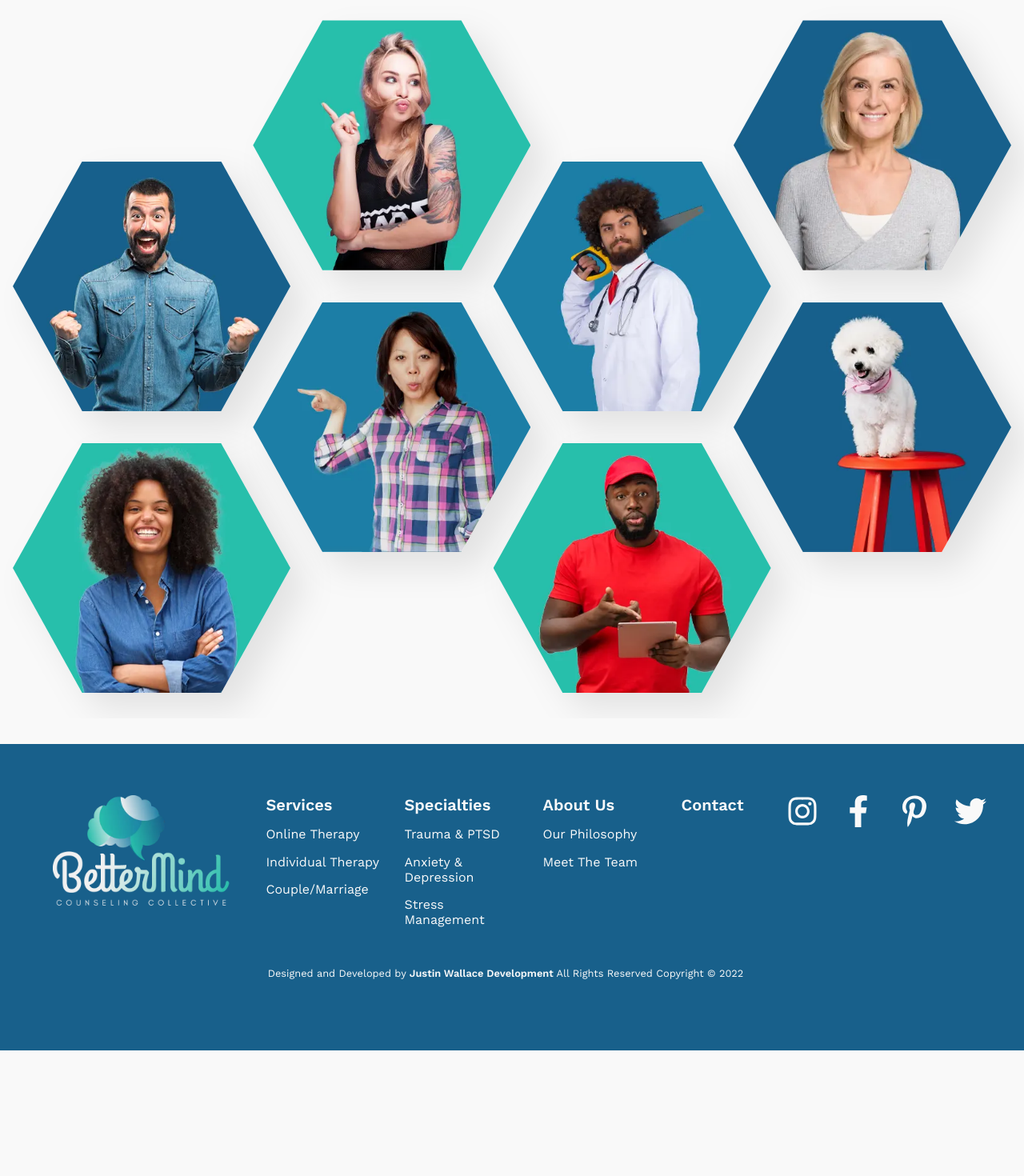
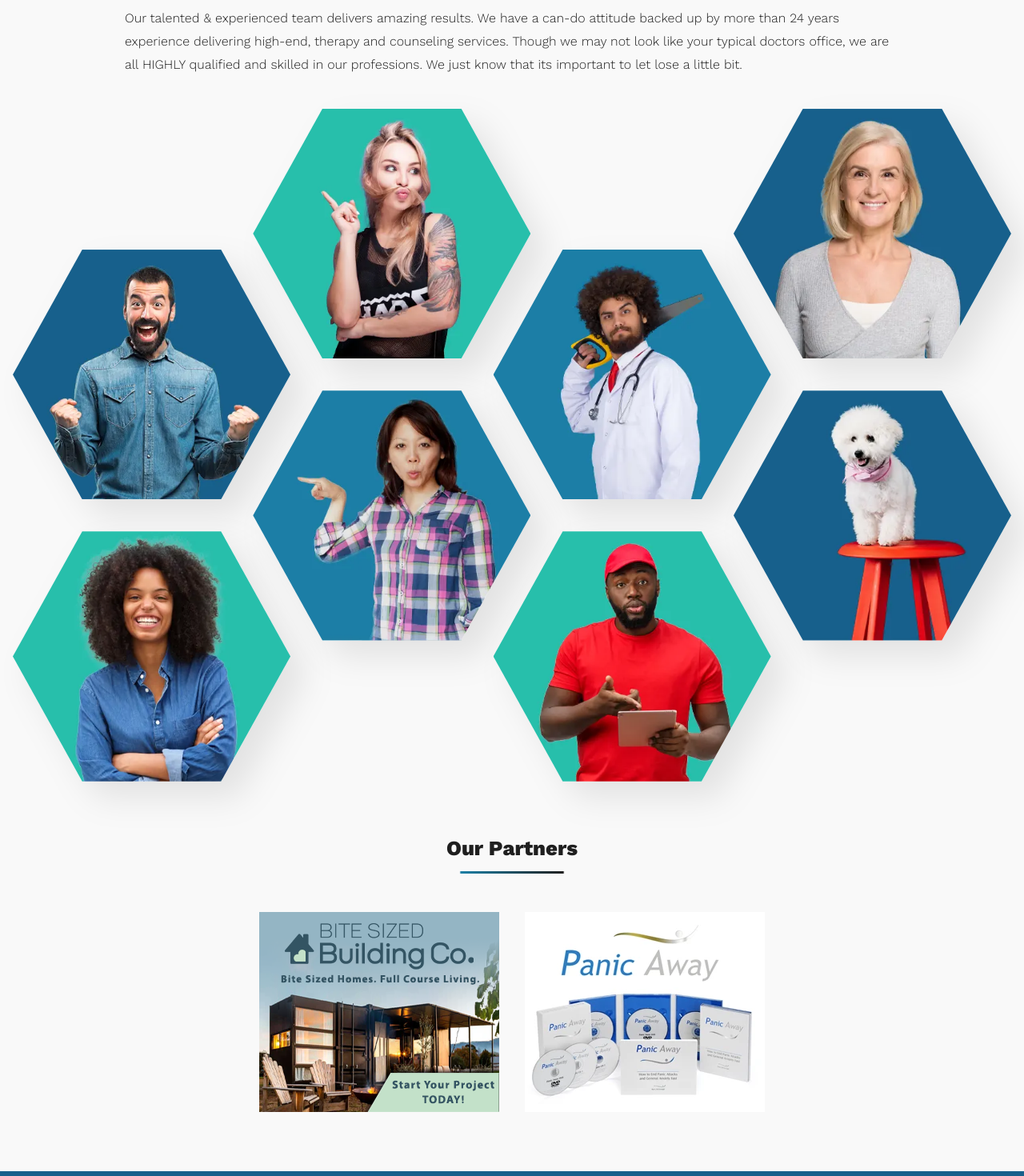
Before and after one commit to jpwallace22/BetterMind, a Next.js app: page /about/team in a window 1280 px wide. Shown: the part 560-2030 px from the top of the page at 80% size. Before the commit the page ends 1873 px from the top, so only its background shows below. Built offline with nearby package versions, Linux system fonts and the light colour scheme; a web font is replaced by a local one.

Commit message:
team page added the team members, and sponnsorshiop links

```diff
--- a/pages/about/team.js
+++ b/pages/about/team.js
@@ -4,13 +4,14 @@ import Footer from "../components/Footer";
 import Header from "../components/Header";
 import TeamMember from "../components/TeamMember";
 import { teamMembers } from "../../public/teamData";
+import Image from "next/image";
 
 function Team() {
-  const title = "The Team";
+  const title = "Our Team";
   return (
     <>
       <Head>
-        <title>BetterMind - Our Team</title>
+        <title>BetterMind - {title}</title>
         <meta
           name="BetterMind Counseling Collective"
           content="A collective of Therapists and Doctors delivering cutting edge mental healthcare to the greater San Diego area"
@@ -23,6 +24,14 @@ function Team() {
         </div>
         <div className="hero-content px-1">
           <h2 className="hero">{title}</h2>
+          <p>
+            Our talented &amp; experienced team delivers amazing results. We
+            have a can-do attitude backed up by more than 24 years experience
+            delivering high-end, therapy and counseling services. Though we may
+            not look like your typical doctors office, we are all HIGHLY
+            qualified and skilled in our professions. We just know that its
+            important to let lose a little bit.
+          </p>
         </div>
         <div className="col-12 px-1">
           <ul className="hex-grid__list">
@@ -38,6 +47,43 @@ function Team() {
             ))}
           </ul>
         </div>
+        <h2 className="underline col-12 mx-auto">Our Partners</h2>
+        <div className="sponsors col-12">
+          <a
+            href="https://plattonline.com/webcampaign/"
+            target="_blank"
+            rel="noreferrer"
+          >
+            <Image
+              src={"/images/bitesizedad.webp"}
+              alt={
+                'Advertisement for bitesized homes: A mid-century modern home tiny home boasting "bite-sized homes, full course living"'
+              }
+              width={300}
+              height={250}
+            />
+          </a>
+          {/* THIS IS WHERE LUKES AD WILL GO */}
+          {/* <a
+            href="https://plattonline.com/webcampaign/"
+            target="_blank"
+            rel="noreferrer"
+          >
+            <Image src={"/images/"} width={300} height={250} />
+          </a> */}
+          <a
+            href="https://www.panicaway.com/affiliates/"
+            target="_blank"
+            rel="noreferrer"
+          >
+            <Image
+              src={"/images/panic-away.webp"}
+              width={300}
+              height={250}
+              alt="An advertisement showing the PanicAway dvd's for purchase"
+            />
+          </a>
+        </div>
       </main>
 
       <Footer />
--- a/styles/globals.css
+++ b/styles/globals.css
@@ -106,7 +106,7 @@ h4 {
   background: linear-gradient(
     -90deg,
     rgba(28, 127, 165, 1) 0%,
-    rgba(31, 31, 31, 1) 70%
+    rgba(31, 31, 31, 1) 90%
   );
   background-clip: text;
   -webkit-background-clip: text;
@@ -665,6 +665,13 @@ form .buttons {
 }
 .hex-grid__item.show-info .about {
   bottom: 0;
+}
+.team .sponsors {
+  display: flex;
+  flex-wrap: wrap;
+  justify-content: center;
+  gap: 2rem;
+  margin: 2rem auto 0;
 }
 
 /**********************
--- a/styles/hexgrid.css
+++ b/styles/hexgrid.css
@@ -12,7 +12,7 @@
   grid-template-columns: repeat(var(--amount), 1fr 2fr) 1fr;
   grid-gap: 2.5rem 5rem;
   max-width: 1400px;
-  margin: 0 auto;
+  margin: 0 auto 3rem;
 }
 .hex-grid__item {
   position: relative;
```
Also changed, not shown: public/images/bitesizedad.webp (added), public/images/panic-away.webp (added).
